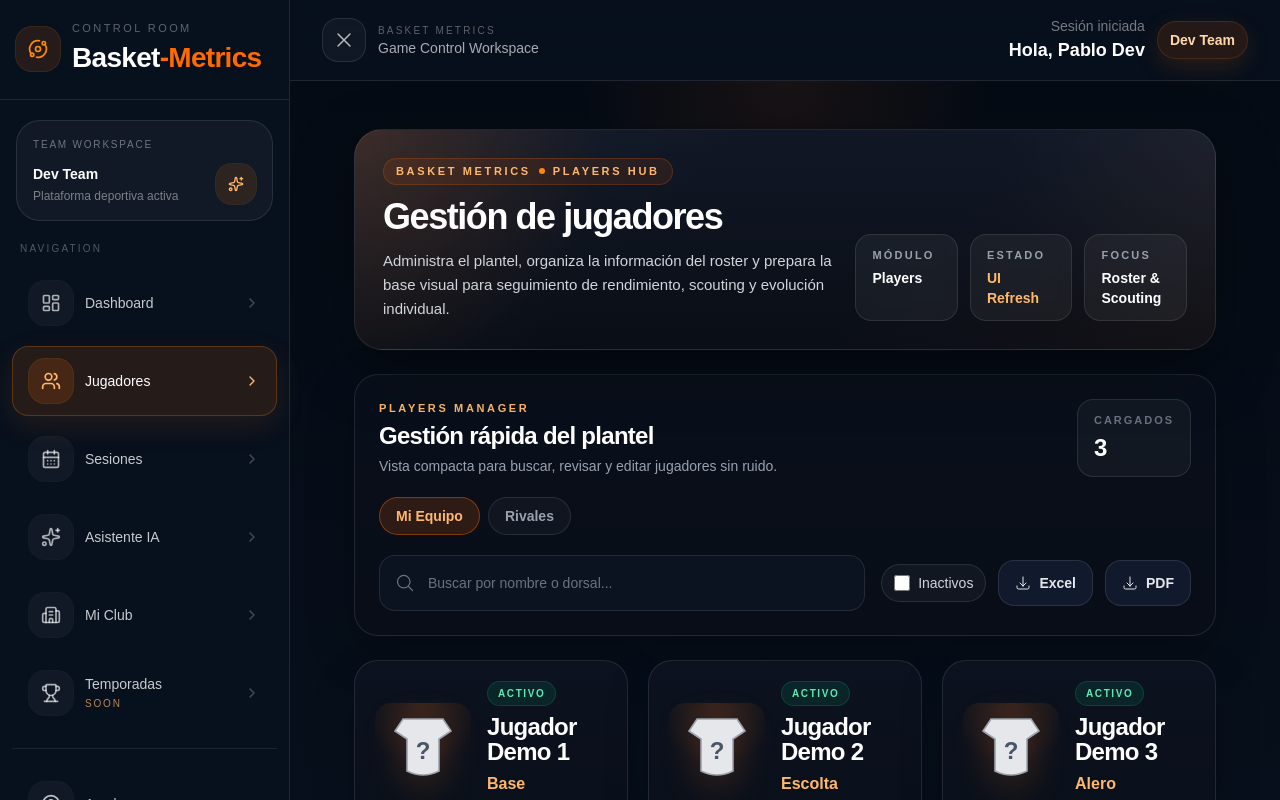
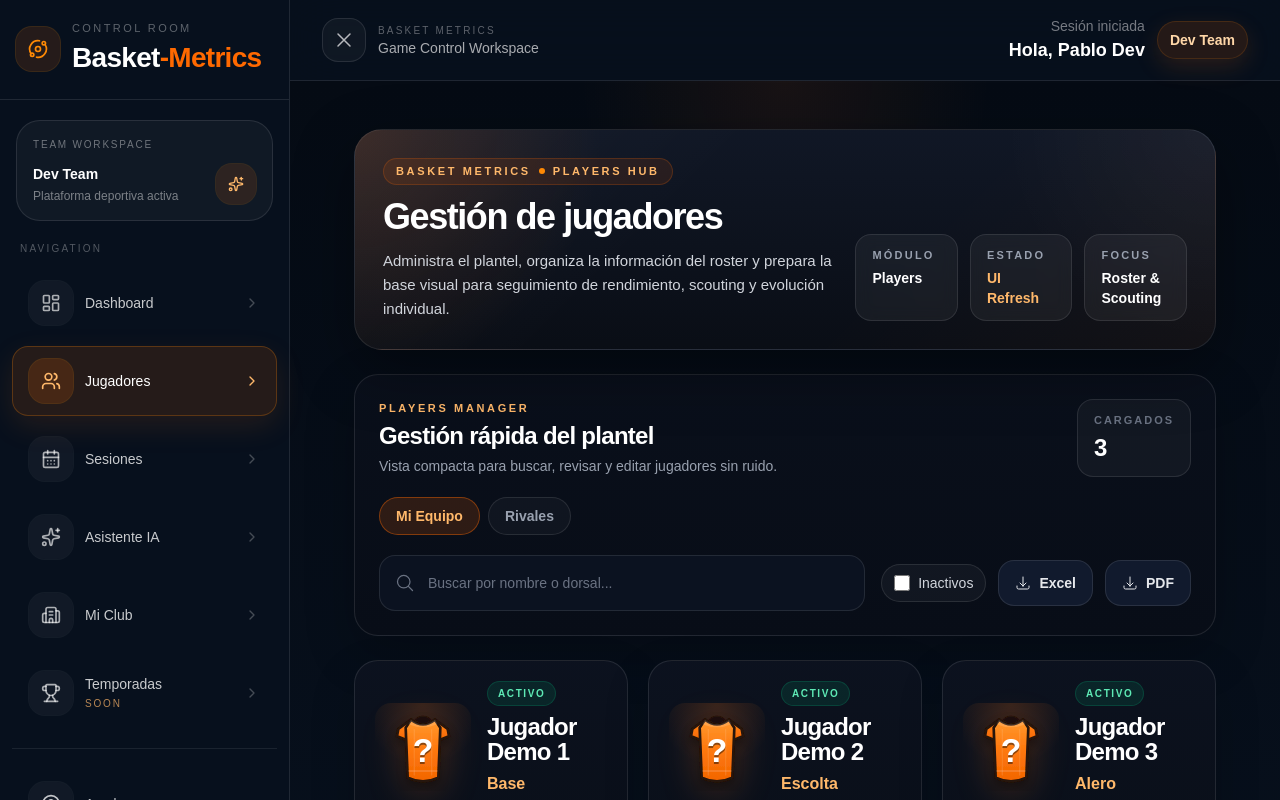
Before and after one commit to PabloLeonRios/basket-metrics-clean, a Next.js app: page /panel/players in a window 1280 px wide. Shown: the top 800 px of the page. Built offline with nearby package versions, Linux system fonts and the light colour scheme.

Commit message:
Enhance JerseyIcon component with documentation and SVG updates
Added detailed component documentation and improved SVG structure.

```diff
--- a/src/components/ui/JerseyIcon.tsx
+++ b/src/components/ui/JerseyIcon.tsx
@@ -6,25 +6,146 @@ interface JerseyIconProps {
   className?: string;
 }
 
-const JerseyIcon: React.FC<JerseyIconProps> = ({ number, className }) => {
+/**
+ * ============================
+ *  NOTAS PARA PABLITO (Mongo)
+ * ============================
+ * COMPONENTE: JerseyIcon
+ *
+ * Este componente es puramente visual.
+ * No depende de backend ni de datos remotos.
+ *
+ * Uso actual:
+ * - cards de jugadores
+ * - widgets visuales donde se represente camiseta
+ *
+ * Si a futuro se quisiera personalizar por club/equipo:
+ * - aceptar props como:
+ *   primaryColor
+ *   secondaryColor
+ *   textColor
+ *   variant
+ *
+ * Por ahora:
+ * - se deja una versión visual consistente con Basket Metrics
+ * - estilo inspirado en el dashboard/top rendimiento
+ */
+
+const JerseyIcon: React.FC<JerseyIconProps> = ({ number, className = '' }) => {
+  const displayNumber = number ?? '?';
+
   return (
     <div className={`relative ${className}`}>
       <svg
-        viewBox="0 0 100 100"
+        viewBox="0 0 120 120"
         xmlns="http://www.w3.org/2000/svg"
-        className="w-full h-full"
+        className="h-full w-full"
+        aria-hidden="true"
       >
-        {/* Improved Jersey Body */}
-        <path
-          d="M15 25 L30 35 L30 75 Q50 85 70 75 L70 35 L85 25 L75 10 L25 10 Z"
-          className="fill-current text-gray-200 dark:text-gray-700"
-          stroke="#9CA3AF"
-          strokeWidth="2"
-        />
+        <defs>
+          <linearGradient id="jerseyOrange" x1="0" y1="0" x2="0" y2="1">
+            <stop offset="0%" stopColor="#ff9a2f" />
+            <stop offset="45%" stopColor="#ff7a0f" />
+            <stop offset="100%" stopColor="#f26500" />
+          </linearGradient>
+
+          <linearGradient id="jerseyInnerGlow" x1="0" y1="0" x2="1" y2="1">
+            <stop offset="0%" stopColor="rgba(255,255,255,0.28)" />
+            <stop offset="100%" stopColor="rgba(255,255,255,0)" />
+          </linearGradient>
+
+          <filter id="jerseyShadow" x="-30%" y="-30%" width="160%" height="160%">
+            <feDropShadow dx="0" dy="8" stdDeviation="6" floodColor="#000000" floodOpacity="0.35" />
+          </filter>
+        </defs>
+
+        {/* sombra general */}
+        <g filter="url(#jerseyShadow)">
+          {/* mangas */}
+          <path
+            d="M23 27 L42 13 L51 24 L39 45 L21 38 Z"
+            fill="url(#jerseyOrange)"
+            stroke="#261308"
+            strokeWidth="4"
+            strokeLinejoin="round"
+          />
+          <path
+            d="M97 27 L78 13 L69 24 L81 45 L99 38 Z"
+            fill="url(#jerseyOrange)"
+            stroke="#261308"
+            strokeWidth="4"
+            strokeLinejoin="round"
+          />
+
+          {/* cuerpo */}
+          <path
+            d="M42 13
+               Q60 27 78 13
+               L86 25
+               L83 100
+               Q60 111 37 100
+               L34 25
+               Z"
+            fill="url(#jerseyOrange)"
+            stroke="#261308"
+            strokeWidth="4"
+            strokeLinejoin="round"
+          />
+
+          {/* cuello */}
+          <path
+            d="M48 14
+               Q60 24 72 14
+               Q68 8 60 8
+               Q52 8 48 14 Z"
+            fill="#1c0f08"
+            stroke="#261308"
+            strokeWidth="2"
+          />
+
+          {/* línea inferior */}
+          <path
+            d="M39 90 H81"
+            stroke="rgba(255,255,255,0.18)"
+            strokeWidth="2.5"
+            strokeLinecap="round"
+          />
+
+          {/* líneas sutiles verticales */}
+          <path
+            d="M47 28 V96"
+            stroke="rgba(255,255,255,0.10)"
+            strokeWidth="2"
+            strokeLinecap="round"
+          />
+          <path
+            d="M73 28 V96"
+            stroke="rgba(255,255,255,0.10)"
+            strokeWidth="2"
+            strokeLinecap="round"
+          />
+
+          {/* brillo superior */}
+          <path
+            d="M42 13
+               Q60 27 78 13
+               L82 20
+               Q60 29 38 20
+               Z"
+            fill="rgba(255,255,255,0.14)"
+          />
+        </g>
       </svg>
+
       <div className="absolute inset-0 flex items-center justify-center">
-        <span className="text-2xl font-bold text-gray-600 dark:text-gray-300">
-          {number || '?'}
+        <span
+          className="select-none text-[2.1em] font-black leading-none text-white"
+          style={{
+            textShadow:
+              '0 2px 0 rgba(0,0,0,0.45), 0 0 10px rgba(255,255,255,0.08)',
+          }}
+        >
+          {displayNumber}
         </span>
       </div>
     </div>
```
